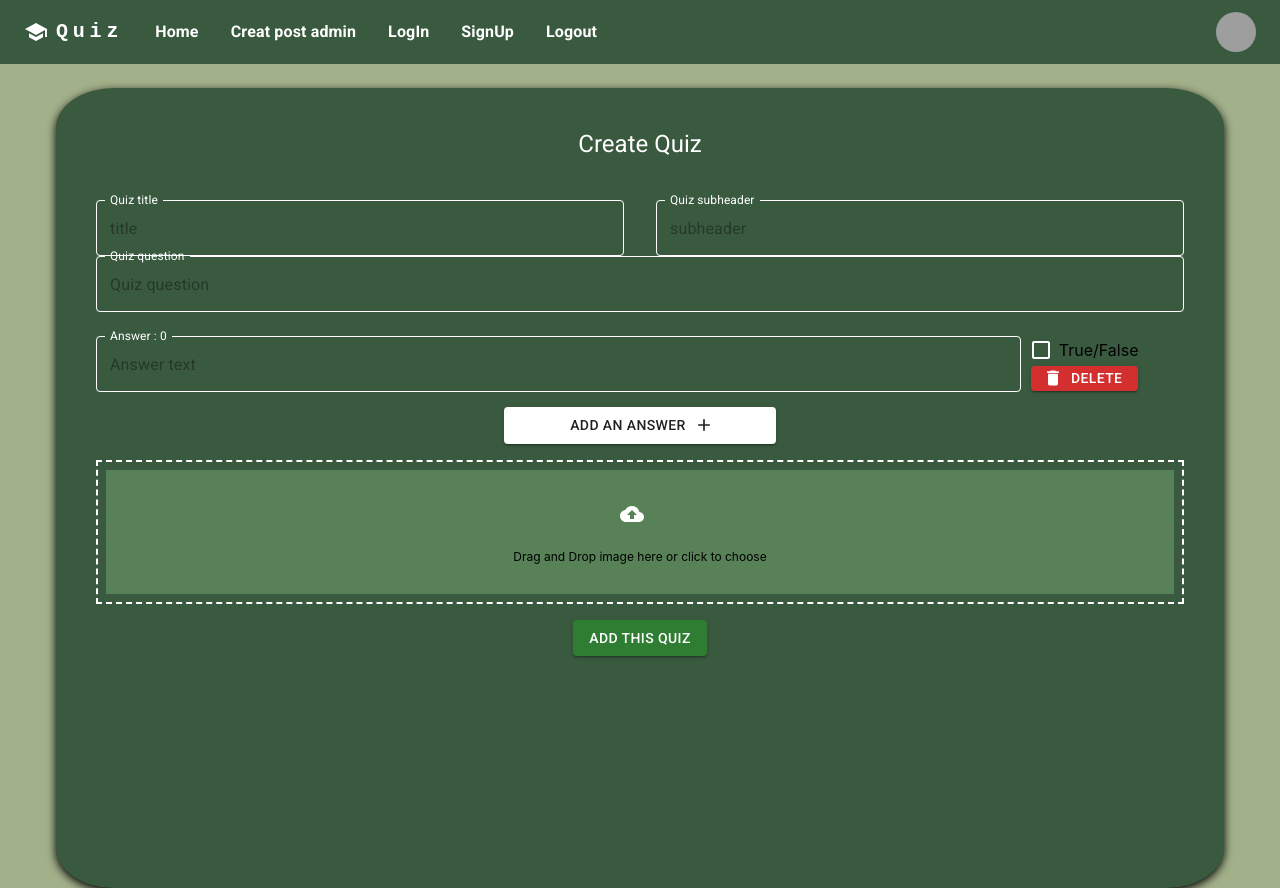
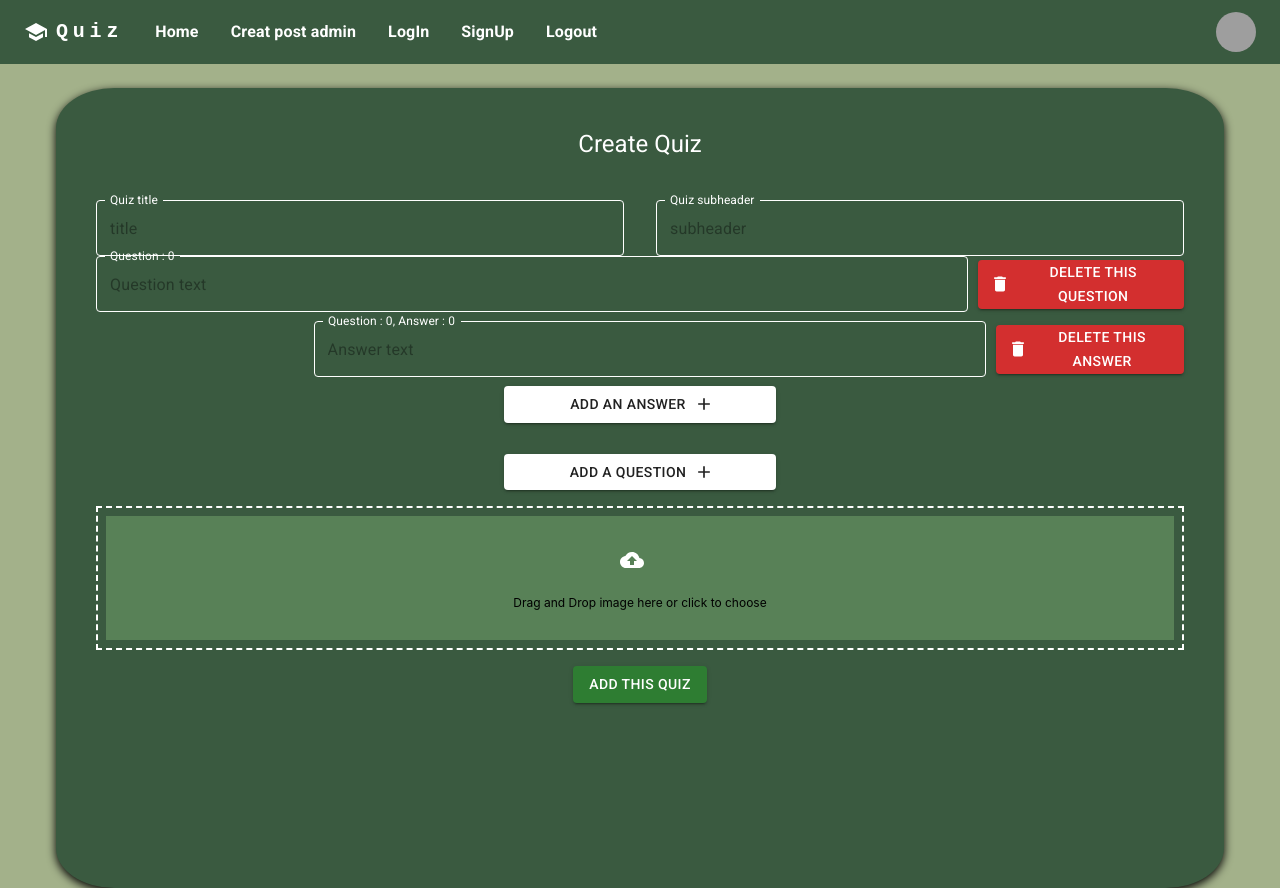
Before and after one commit to romainbcode/Quizz_Project_MERN, a React (Vite) app in the folder frontend/: page /admin/quiz/create in a window 1280 px wide. Built offline with nearby package versions, Linux system fonts and the light colour scheme; grey boxes are pictures that could not be loaded.

Commit message:
enable to add multiple question with multiple answers

```diff
--- a/frontend/src/admin/CreateQuiz.jsx
+++ b/frontend/src/admin/CreateQuiz.jsx
@@ -26,21 +26,21 @@ const CreateQuiz = () => {
         title: '',
         subheader: '',
         image: null,
-        questionAnswer:{
+        questionAnswer:[{
             question:'',
             answer:[
                 {
                     answerText : '',
                     stateAnswer : false
                 }
-
             ]
-        }
+        }]
     };
 
     const onSubmit = (values) =>{
         //createNewQuiz(values);
-        alert(JSON.stringify(values, null, 2));
+        alert(JSON.stringify(values, null, 5));
+        console.log(values)
         console.log("clique")
         //actions.resetForm();
     }
@@ -54,7 +54,8 @@ const CreateQuiz = () => {
             .string('Add text content')
             .min(10, 'text content should have a minimum of 10 characters ')
             .required('text content is required'),
-        questionAnswer : yup.object({
+        questionAnswer : yup.array(
+            yup.object({
                 question: yup
                 .string('Add a question')
                 .min(10, 'Question should have a minimum of 10 characters '),
@@ -66,9 +67,11 @@ const CreateQuiz = () => {
                         stateAnswer: yup
                         .boolean('Declare False or True')
                     })
-            ).min(2, 'You must add a minimum of 2 answers')
+                )
+                .min(2, 'You must add a minimum of 2 answers')
                 .max(4, 'You must add a maximum of 4 answers')
-        }) */
+            })
+        )*/
     });
 
     const createNewQuiz = async (values) => {
@@ -134,40 +137,55 @@ const CreateQuiz = () => {
                                     label="Quiz subheader"
                                     as={TextField}
                                 />
-
                             </Stack>
+                        </Box>
+                        <FieldArray
+                            type="questionAnswer"
+                            name="questionAnswer"
+                            id="questionAnswer"
+                            value={values.questionAnswer}
+                            render={(arrayQuestion)=>(
+                                <div className='formContainer'>
+                                    {values.questionAnswer.map((arrayMapQuestion, index)=>(
+                                        <div className="formContainer" style={{display:'flex',flexDirection:'column', alignItems:'center', marginBottom: '15px'}} key={index}>
+                                            <div style={{width: '100%', display: 'flex', flexDirection: 'row'}}>
                                                 <Field
-                            sx={{ mb: 3, width: '100%',
-                            fieldset: { borderColor: "primary.themewhite" }
-                        }}
-                            id="questionAnswer.question"
-                            name='questionAnswer.question'
-                            placeholder="Quiz question"
+                                                    sx={{width: '85%', fieldset: { borderColor: "primary.themewhite"} }}
+                                                    name={`questionAnswer.${index}.question`}
+                                                    placeholder="Question text"
                                                     InputLabelProps={{
                                                         shrink: true,
                                                         sx: {
                                                             color: "primary.themewhite"
                                                         }
                                                     }}
-                            label="Quiz question"
+                                                    label={`Question : ${index}`}
                                                     as={TextField}
                                                 />
+                                                <Box style={{display:'flex',flexDirection:'column', marginLeft: 10}}>
+                                                    <Button variant="contained" color="error"
+                                                        sx={{mt:0.5, width: '100%', height: '75%' }}
+                                                        onClick={() => arrayQuestion.remove(index)}
+                                                        startIcon={<DeleteIcon />}
+                                                    >
+                                                    Delete this question
+                                                    </Button>
                                                 </Box>
+                                            </div>
+
 
                                             <FieldArray
-                        type="questionAnswer.answer"
-                        name="questionAnswer.answer"
-                        id="questionAnswer.answer"
-                        value={values.questionAnswer.answer}
-                        render={(arrayHelpers) => (
-                        <div className="formContainer">
-                            {values.questionAnswer.answer.map((TestCase, index) => (
-                            <div className="formContainer " style={{display:'flex',flexDirection:'row', alignItems:'center', marginBottom: '15px'}} key={index}>
+                                            type={`questionAnswer.${index}.answer`}
+                                            name={`questionAnswer.${index}.answer`}
+                                            id={`questionAnswer.${index}.answer`}
+                                            value={values.questionAnswer[index].answer}
+                                            render={(arrayAnswer)=>(
+                                                <div className='formContainer' style={{width: '100%'}}>
+                                                    {values.questionAnswer[index].answer.map((TestCase2, index2) => (
+                                                            <div style={{width: '80%', display: 'flex', flexDirection: 'row', float: 'right'}}>
                                                                 <Field
-                                    sx={{width: '85%',
-                                    fieldset: { borderColor: "primary.themewhite" }
-                                }}
-                                    name={`questionAnswer.answer.${index}.answerText`}
+                                                                    sx={{width: '85%', fieldset: { borderColor: "primary.themewhite"} }}
+                                                                    name={`questionAnswer.${index}.answer.${index2}.answerText`}
                                                                     placeholder="Answer text"
                                                                     InputLabelProps={{
                                                                         shrink: true,
@@ -175,47 +193,58 @@ const CreateQuiz = () => {
                                                                             color: "primary.themewhite"
                                                                         }
                                                                     }}
-                                    label={`Answer : ${index}`}
+                                                                    label={`Question : ${index}, Answer : ${index2}`}
                                                                     as={TextField}
                                                                 />
-                                <Box style={{display:'flex',flexDirection:'column', marginLeft: 10}}>
-                                    <Box style={{display:'flex',flexDirection:'row', justifyContent:'center', alignItems:'center'}}>
-                                        <Field
-                                            sx={{height:'20px', width:'20px', alignItems:'center', mr:1,
-                                            color: 'primary.themewhite'
-                                        }}
-                                            name={`questionAnswer.answer.${index}.stateAnswer`}
-                                            as={Checkbox}
-                                        />
-                                        True/False
-                                    </Box>
-
+                                                                <Box style={{marginLeft: 10}}>
                                                                     <Button variant="contained" color="error"
-                                        sx={{mt:0.5, width: '100%', height: '25px', }}
-                                        onClick={() => arrayHelpers.remove(index)}
+                                                                        sx={{mt:0.5, width: '100%', height: '75%' }}
+                                                                        onClick={() => arrayAnswer.remove(index2)}
                                                                         startIcon={<DeleteIcon />}
                                                                     >
-                                    Delete
+                                                                    Delete this answer
                                                                     </Button>
                                                                 </Box>
-
                                                             </div>
                                                     ))}
-
-
                                                     <Button variant="contained"
                                                         onClick={() => {
-                                    arrayHelpers.push({answerText: '',stateAnswer: false})
+                                                            arrayAnswer.push({answerText: '',stateAnswer: false})
                                                         }}
                                                         sx={{width: '25%', height: '50%', mb:2}}
                                                         endIcon={<AddIcon />}
                                                     >
                                                         Add an answer
                                                     </Button>
+                                                </div>
 
+                                            )}
+
+                                            />
+
+                                        </div>
+
+
+                                    ))}
+                                    <Button variant="contained"
+                                        onClick={() => {
+                                            arrayQuestion.push({question: '',
+                                            answer:[{
+                                                answerText : '',
+                                                stateAnswer : false
+                                            }]
+                                        })}}
+                                        sx={{width: '25%', height: '50%', mb:2}}
+                                        endIcon={<AddIcon />}
+                                    >
+                                    Add a question
+                                    </Button>
                                 </div>
                             )}
                         />
+
+
+
                     <Box border='2px dashed white' sx={{ p: 1}}>
                         <Dropzone
                             acceptedFiles=".jpg,.jpeg,.png"
```
Lines whose indentation alone changed are shown as unchanged.
